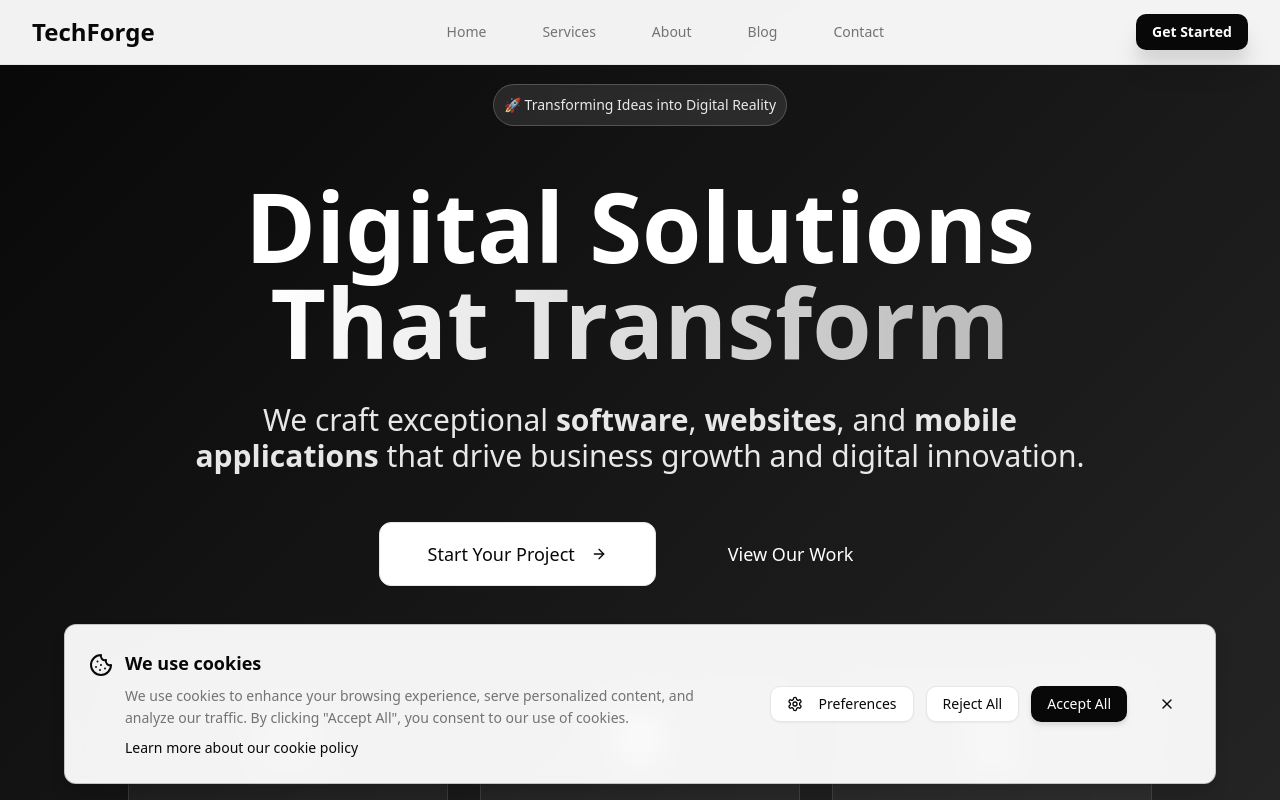
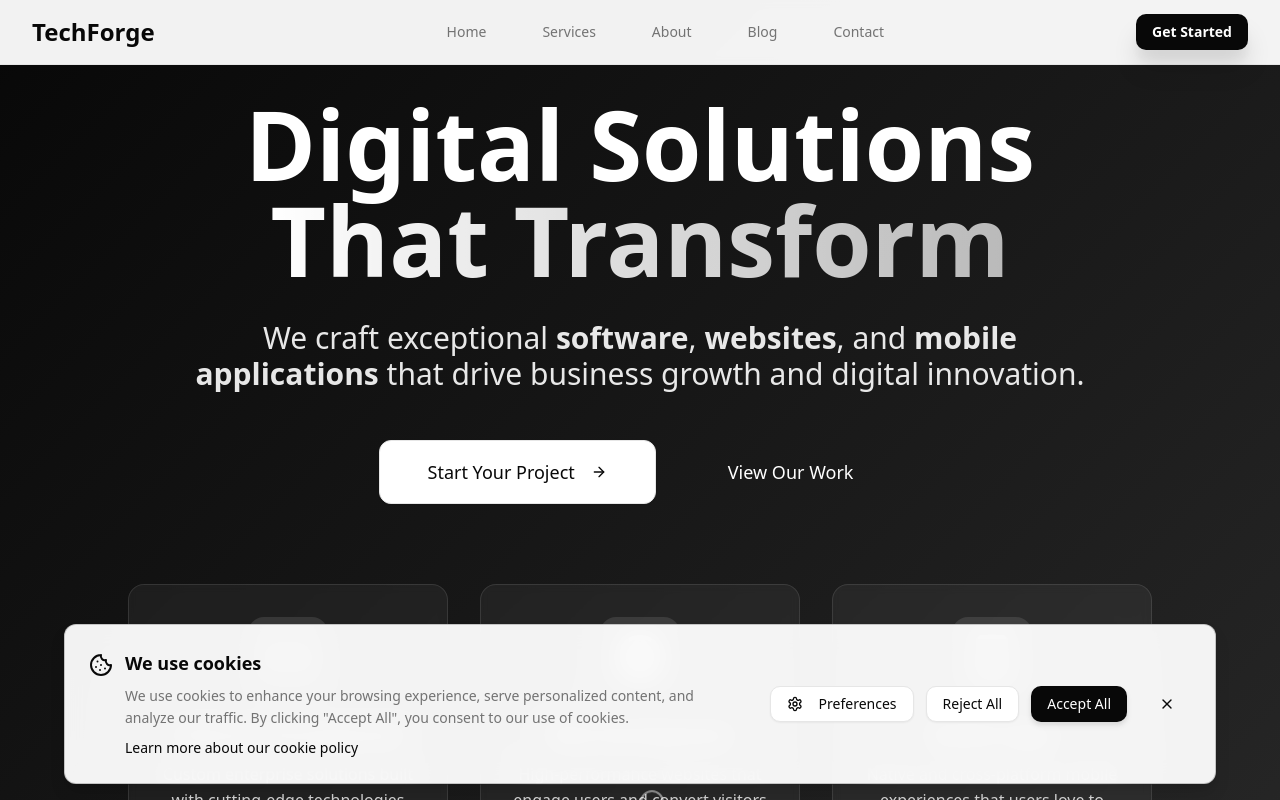
Before and after one commit to ehtisham-b29/black-white-web-craft-99, a React (Vite) app: page / in a window 1280 px wide. Shown: the top 800 px of the page. Built offline with nearby package versions, Linux system fonts and the light colour scheme.

Commit message:
Visual edit in Lovable
Edited UI in Lovable

```diff
--- a/src/components/Hero.tsx
+++ b/src/components/Hero.tsx
@@ -19,9 +19,7 @@ const Hero = () => {
       <div className="max-w-7xl mx-auto px-4 sm:px-6 lg:px-8 text-center relative">
         <div className="animate-fade-in">
           <div className="mb-8">
-            <span className="inline-block bg-primary-foreground/10 backdrop-blur-sm rounded-full text-sm font-medium text-primary-foreground/90 border border-primary-foreground/20 mx-[20px] my-[20px] py-[10px] px-[10px]">
-              🚀 Transforming Ideas into Digital Reality
-            </span>
+
           </div>
 
           <h1 className="text-5xl md:text-6xl lg:text-8xl font-bold mb-8 leading-tight">
```
